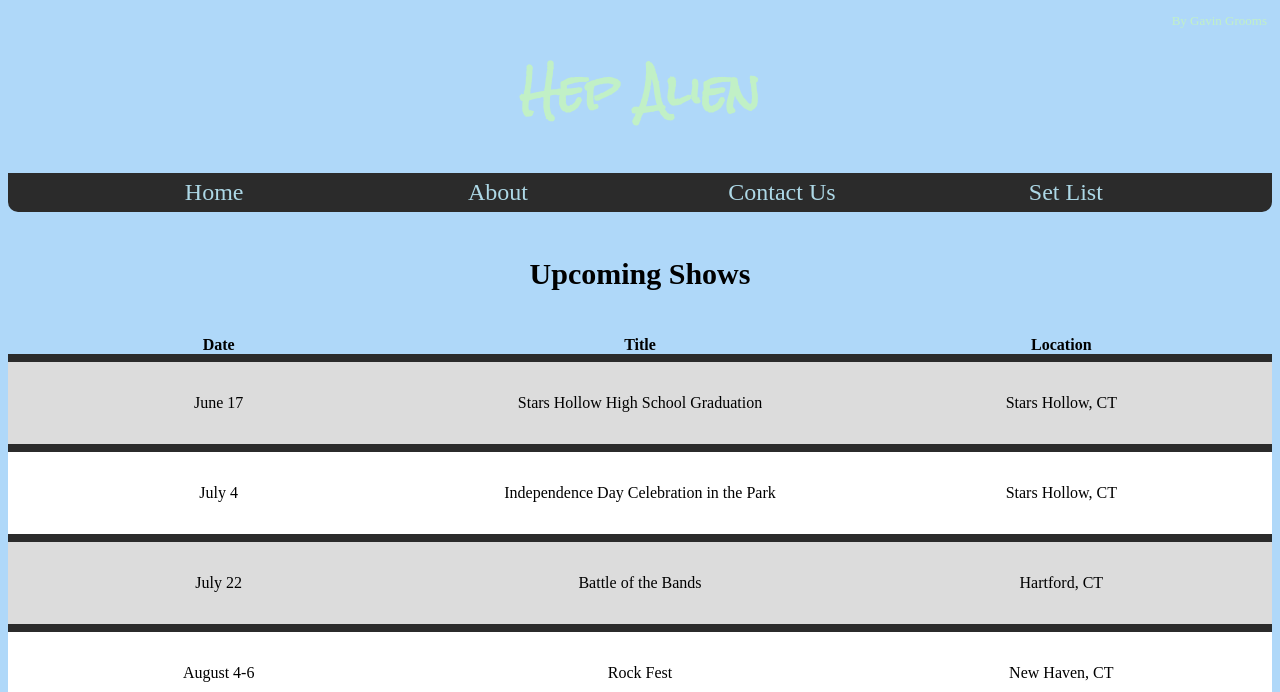
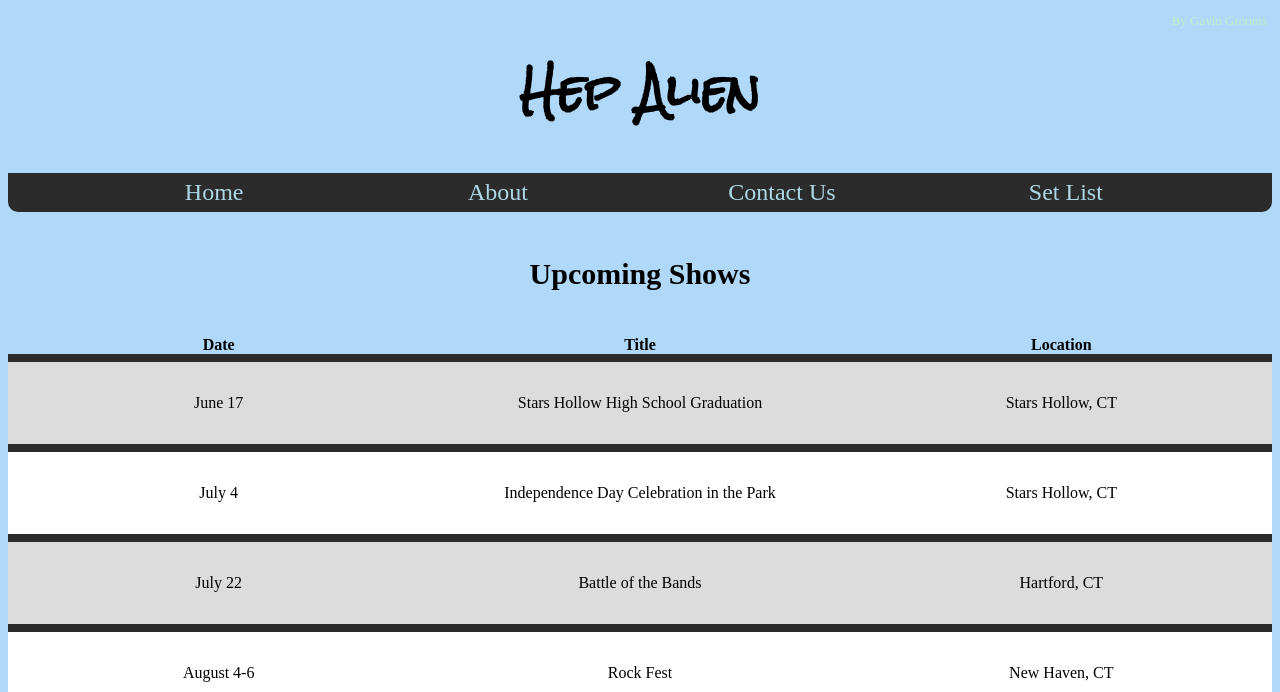
Before and after one commit to Kayratorvi/band_website, a plain HTML site: page index.html in a window 1280 px wide. Shown: the top 692 px of the page. Drawn offline with Linux system fonts and the light colour scheme; a web font is replaced by a local one.

Commit message:
Changed header font color for better contrast.

```diff
--- a/style.css
+++ b/style.css
@@ -12,7 +12,7 @@ body {
 }
 h1 {
     font-size: 44px;
-    color: #c1f0c6;
+    color: #000000;
     margin: auto;
     text-align: center;
 }
```
